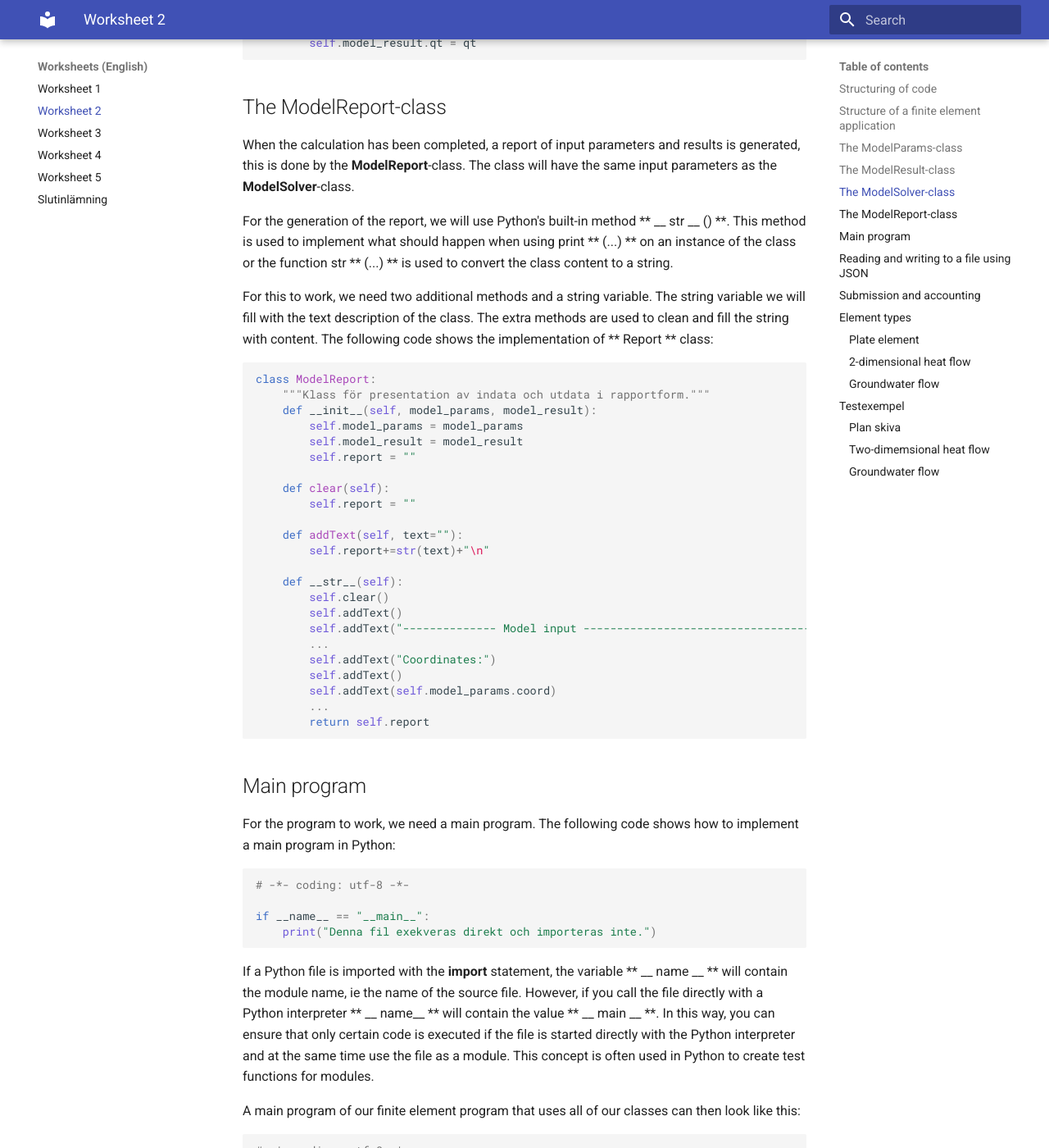
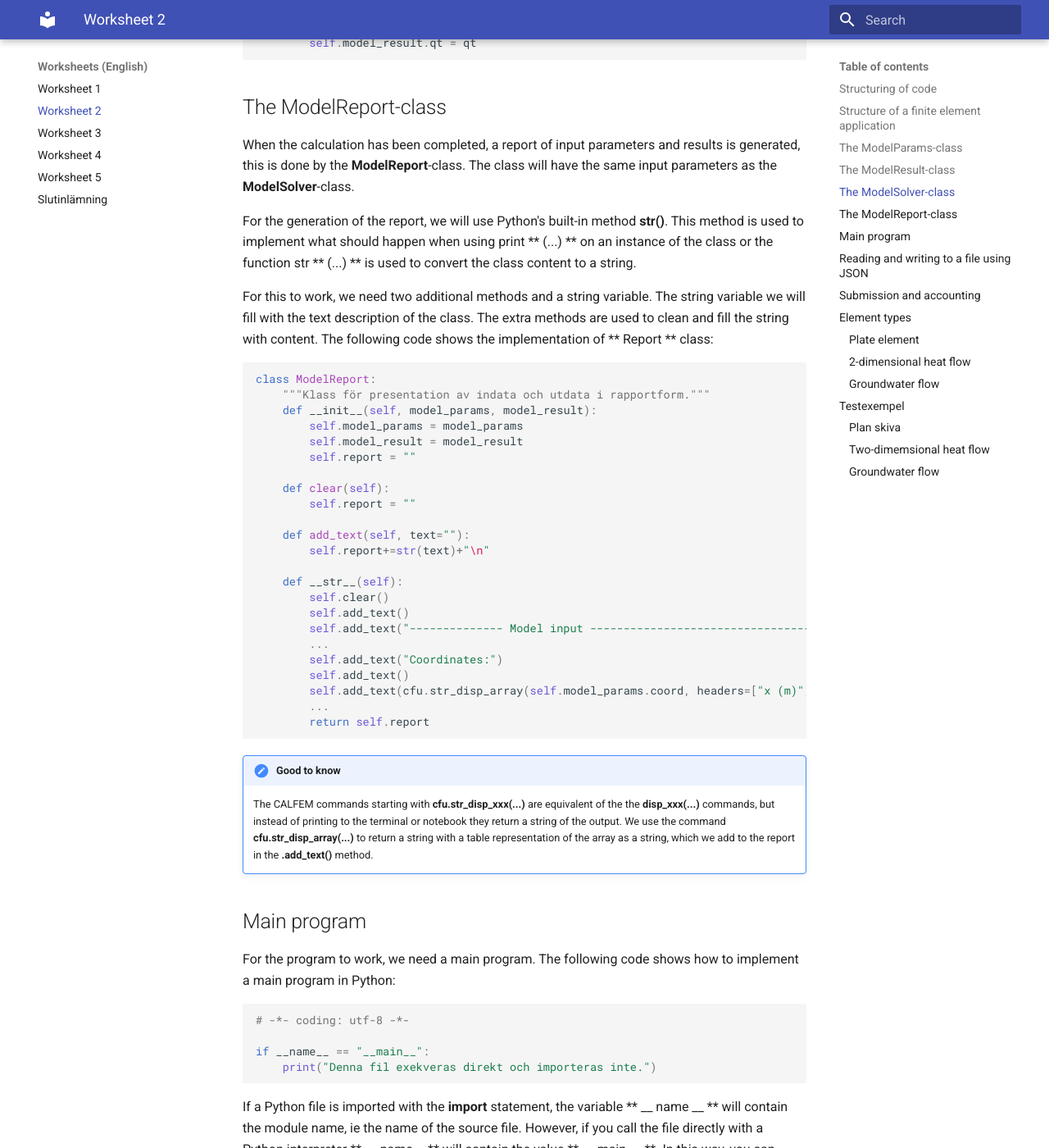
Before and after one commit to jonaslindemann/vsmn20, an MkDocs documentation site: the page built from docs/assignment2_eng.md, in a window 1280 px wide and 1400 px high, scrolled down 4977 px. Shown: the whole window at 82% size. Built offline with MkDocs 1.6.1 and Material for MkDocs 9.7.7, drawn with Linux system fonts in a browser that asks for light colours; comment, search, counter and statistics services are not loaded.

Commit message:
Update assignment2_eng.md

````diff
--- a/docs/assignment2_eng.md
+++ b/docs/assignment2_eng.md
@@ -190,7 +190,7 @@ class Solver:
 
 When the calculation has been completed, a report of input parameters and results is generated, this is done by the **ModelReport**-class. The class will have the same input parameters as the **ModelSolver**-class.
 
-For the generation of the report, we will use Python's built-in method ** __ str __ () **. This method is used to implement what should happen when using print ** (...) ** on an instance of the class or the function str ** (...) ** is used to convert the class content to a string.
+For the generation of the report, we will use Python's built-in method **__str__()**. This method is used to implement what should happen when using print ** (...) ** on an instance of the class or the function str ** (...) ** is used to convert the class content to a string.
 
 For this to work, we need two additional methods and a string variable. The string variable we will fill with the text description of the class. The extra methods are used to clean and fill the string with content. The following code shows the implementation of ** Report ** class:
 
@@ -205,20 +205,24 @@ class ModelReport:
     def clear(self):
         self.report = ""
 
-    def addText(self, text=""):
+    def add_text(self, text=""):
         self.report+=str(text)+"\n"
 
     def __str__(self):
         self.clear()
-        self.addText()
-        self.addText("-------------- Model input ----------------------------------")
+        self.add_text()
+        self.add_text("-------------- Model input ----------------------------------")
         ...
-        self.addText("Coordinates:")
-        self.addText()
-        self.addText(self.model_params.coord)
+        self.add_text("Coordinates:")
+        self.add_text()
+        self.add_text(cfu.str_disp_array(self.model_params.coord, headers=["x (m)", "y (m)"]))
         ...
         return self.report
 ```
+
+!!! note "Good to know"
+
+    The CALFEM commands starting with **cfu.str_disp_xxx(...)** are equivalent of the the **disp_xxx(...)** commands, but instead of printing to the terminal or notebook they return a string of the output. We use the command **cfu.str_disp_array(...)** to return a string with a table representation of the array as a string, which we add to the report in the **.add_text()** method.
 
 
 ## Main program
````
